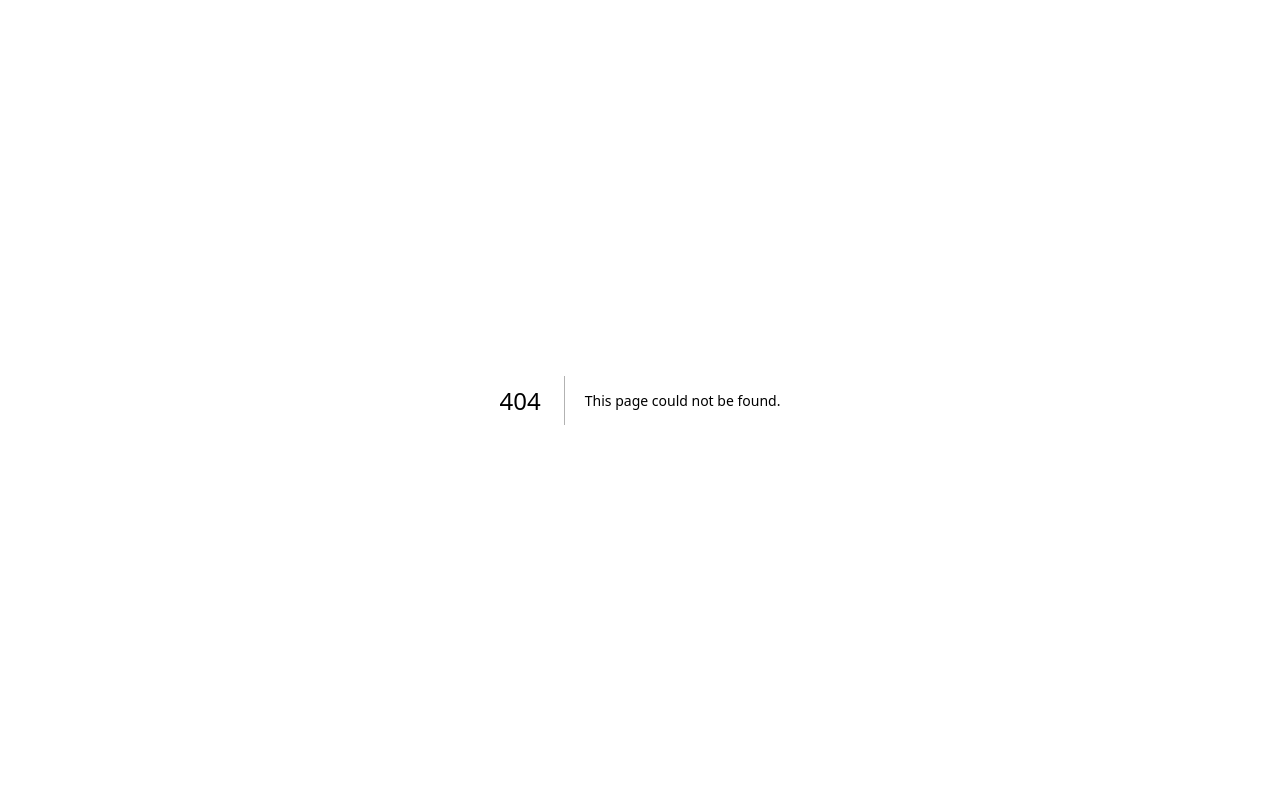
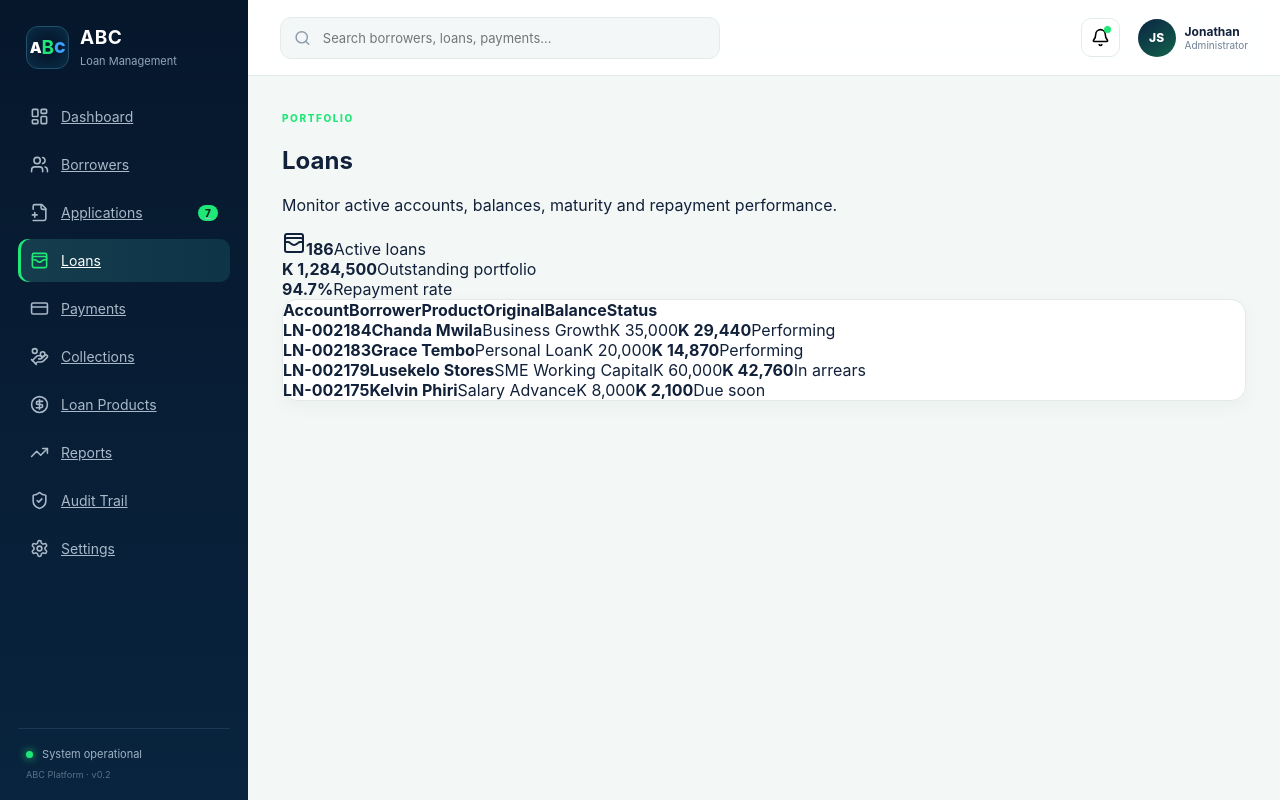
Before and after one commit to jonathansimwinga725-sudo/ABC-Loan-Management-, a Next.js app in the folder apps/web/: page /loans in a window 1280 px wide. Before the commit this address had no page. Built offline with nearby package versions, Linux system fonts and the light colour scheme.

Commit message:
feat(web): add apps/web/app/loans/page.tsx

```diff
--- /dev/null
+++ b/apps/web/app/loans/page.tsx
@@ -0,0 +1,3 @@
+import AppShell from "../../components/AppShell"; import PageHeader from "../../components/PageHeader"; import StatusPill from "../../components/StatusPill"; import { WalletCards } from "lucide-react";
+const data=[["LN-002184","Chanda Mwila","Business Growth","K 35,000","K 29,440","Performing","green"],["LN-002183","Grace Tembo","Personal Loan","K 20,000","K 14,870","Performing","green"],["LN-002179","Lusekelo Stores","SME Working Capital","K 60,000","K 42,760","In arrears","red"],["LN-002175","Kelvin Phiri","Salary Advance","K 8,000","K 2,100","Due soon","amber"]];
+export default function Page(){return <AppShell><div className="content"><PageHeader eyebrow="PORTFOLIO" title="Loans" description="Monitor active accounts, balances, maturity and repayment performance."/><div className="summary-strip"><div><WalletCards/><span><b>186</b>Active loans</span></div><div><span><b>K 1,284,500</b>Outstanding portfolio</span></div><div><span><b>94.7%</b>Repayment rate</span></div></div><section className="card data-card"><div className="table-head loans"><b>Account</b><b>Borrower</b><b>Product</b><b>Original</b><b>Balance</b><b>Status</b></div>{data.map(x=><div className="data-row loans" key={x[0]}><strong>{x[0]}</strong><strong>{x[1]}</strong><span>{x[2]}</span><span>{x[3]}</span><strong>{x[4]}</strong><StatusPill tone={x[6] as any}>{x[5]}</StatusPill></div>)}</section></div></AppShell>}
```
